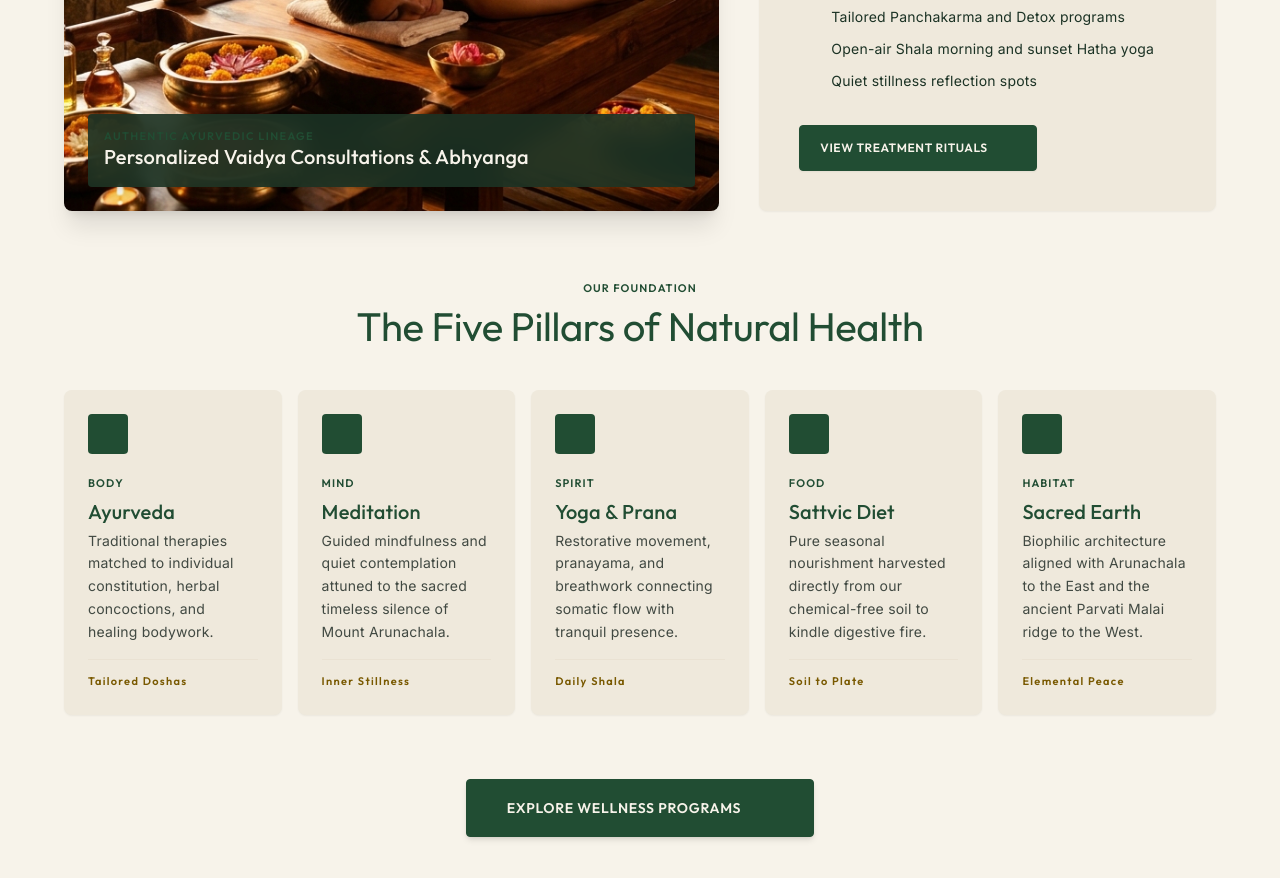
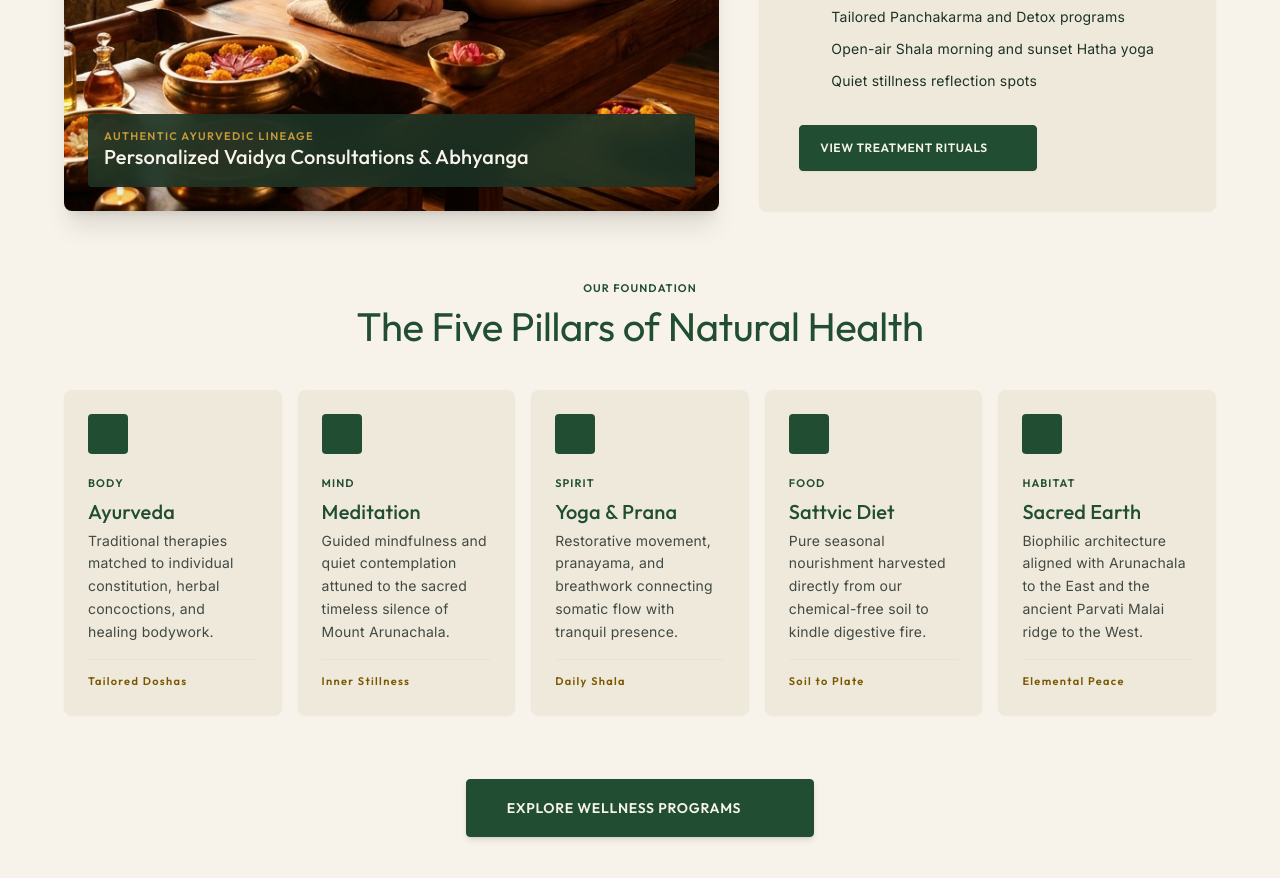
Before and after one commit to aswin-dev-fsd/gold_mountain_v7, a Next.js app: page / in a window 1280 px wide. Shown: the part 1580-2458 px from the top of the page. Built offline with nearby package versions, Linux system fonts and the light colour scheme.

Commit message:
style: fix contrast of authentic ayurvedic lineage tag in wellness section

```diff
--- a/src/components/Journal.tsx
+++ b/src/components/Journal.tsx
@@ -61,7 +61,7 @@ export default function Journal() {
                   <span className="font-label-sm text-label-sm text-on-surface-variant">5 min read</span>
                 </div>
                 <h3 className="font-headline-sm text-headline-sm text-forest-deep group-hover:text-accent-gold transition-colors">
-                  The Sacred Stillness of Arunachala: An International Travelerâ€™s Guide
+                  The Sacred Stillness of Arunachala: An International Traveler&apos;s Guide
                 </h3>
                 <p className="font-body-sm text-body-sm text-on-surface-variant mt-space-xs leading-relaxed">
                   Navigating the sacred geography of Tiruvannamalai, the 14 km Girivalam circumambulation, and finding deep inner quietude.
--- a/src/components/Wellness.tsx
+++ b/src/components/Wellness.tsx
@@ -86,7 +86,7 @@ export default function Wellness() {
             {/* Editorial Floating Overlay Tag */}
             <div ref={overlayRef} className="absolute bottom-3 left-3 right-3 sm:bottom-space-lg sm:left-space-lg sm:right-space-lg p-3 sm:p-space-md rounded-lg bg-forest-charcoal/90 text-canvas-ivory backdrop-blur-md flex items-center justify-between shadow-lg">
               <div className="min-w-0 pr-2">
-                <p className="font-label-sm text-[10px] sm:text-label-sm uppercase tracking-widest text-forest-deep">Authentic Ayurvedic Lineage</p>
+                <p className="font-label-sm text-[10px] sm:text-label-sm uppercase tracking-widest text-accent-gold">Authentic Ayurvedic Lineage</p>
                 <p className="font-headline-sm text-xs sm:text-headline-sm text-canvas-ivory leading-tight">Personalized Vaidya Consultations &amp; Abhyanga</p>
               </div>
               <span className="material-symbols-outlined text-accent-gold text-[24px] sm:text-[28px] hidden sm:block shrink-0">self_improvement</span>
```
